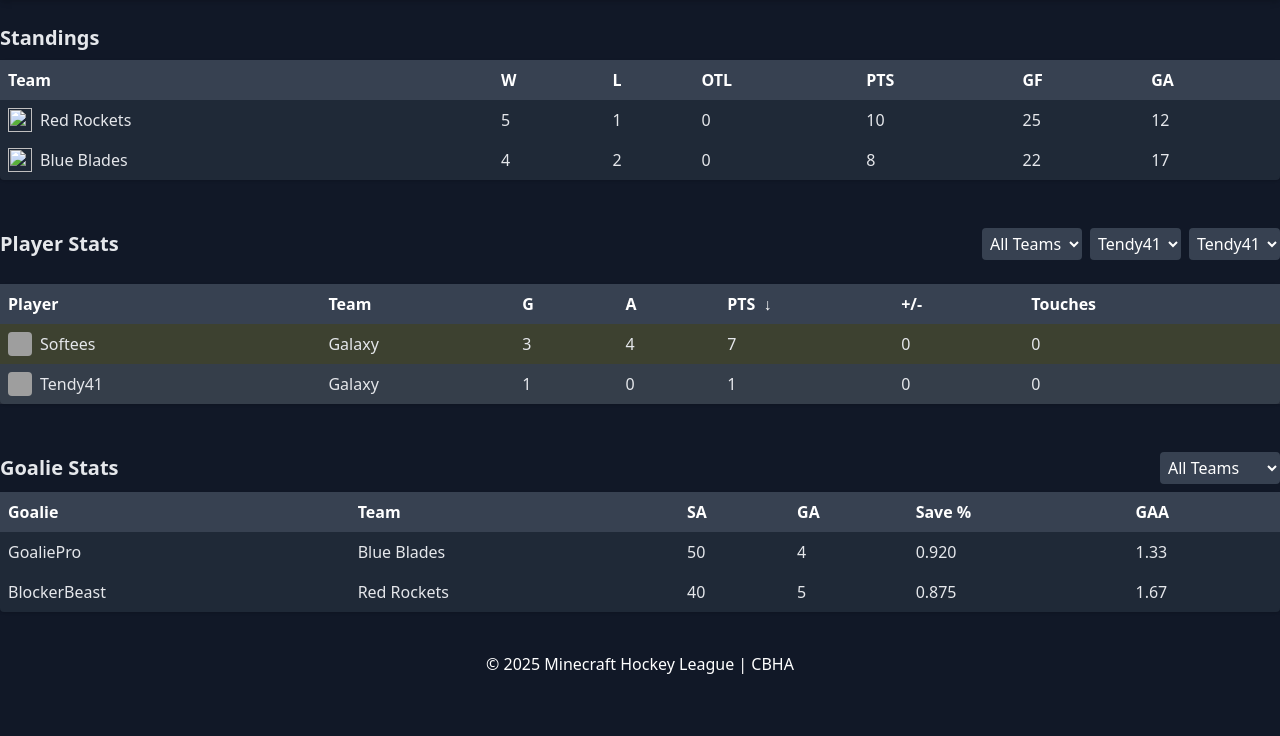
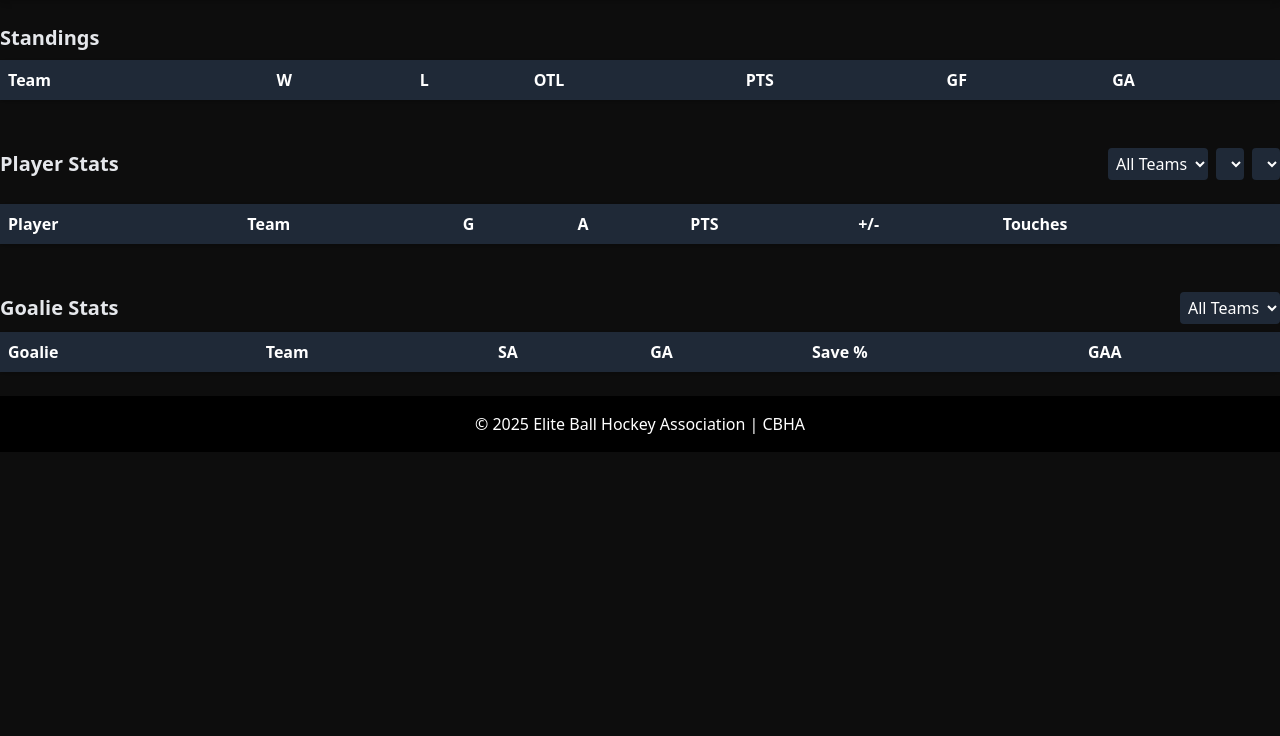
Before and after one commit to Selected1337/ebha-site, a plain HTML site: page index.html in a window 1280 px wide. Shown: the part 64-800 px from the top of the page. Drawn offline with nearby package versions, Linux system fonts and the light colour scheme; grey boxes are pictures that could not be loaded.

Commit message:
Update index.htmlA

```diff
--- a/index.html
+++ b/index.html
@@ -2,7 +2,7 @@
 <html lang="en" class="dark">
 <head>
   <meta charset="UTF-8" />
-  <title>Minecraft Hockey League</title>
+  <title>Elite Ball Hockey Association</title>
   <meta name="viewport" content="width=device-width, initial-scale=1.0" />
   <script src="https://cdn.tailwindcss.com"></script>
   <script>
@@ -11,8 +11,8 @@
       theme: {
         extend: {
           colors: {
-            background: '#111827',
-            card: '#1f2937',
+            background: '#0d0d0d',
+            card: '#1a1a1a',
             text: '#e5e7eb'
           }
         }
@@ -30,19 +30,20 @@
   </style>
 </head>
 <body class="bg-background text-text">
-  <header class="bg-gray-900 text-white p-4 shadow-md flex justify-between items-center">
-    <h1 class="text-2xl font-bold">Minecraft Ball Hockey League</h1>
+  <header class="bg-black text-white p-4 shadow-md flex justify-between items-center">
+    <h1 class="text-2xl font-bold">Elite Ball Hockey Association</h1>
     <div class="flex items-center gap-4">
-      <input id="player-search" type="text" placeholder="Search player" class="bg-gray-700 text-white p-1 rounded text-sm" oninput="renderPlayers()">
-      <button onclick="toggleTheme()" class="bg-gray-700 px-3 py-1 rounded text-sm hover:bg-gray-600">Toggle Dark/Light Mode</button>
+      <input id="player-search" type="text" placeholder="Search player" class="bg-gray-800 text-white p-1 rounded text-sm" oninput="renderPlayers()">
+      <button onclick="toggleTheme()" class="bg-gray-800 px-3 py-1 rounded text-sm hover:bg-gray-700">Toggle Dark/Light Mode</button>
     </div>
   </header>
 
   <main class="container mx-auto py-6 space-y-12">
+    <!-- Standings section comes first -->
     <section>
       <h2 class="text-xl font-semibold mb-2">Standings</h2>
       <table class="min-w-full bg-card rounded shadow text-left">
-        <thead class="bg-gray-700 text-white">
+        <thead class="bg-gray-800 text-white">
           <tr>
             <th class="p-2">Team</th><th class="p-2">W</th><th class="p-2">L</th><th class="p-2">OTL</th><th class="p-2">PTS</th><th class="p-2">GF</th><th class="p-2">GA</th>
           </tr>
@@ -51,20 +52,21 @@
       </table>
     </section>
 
+    <!-- Player Stats section second -->
     <section>
       <div class="flex justify-between items-center mb-2">
         <h2 class="text-xl font-semibold">Player Stats</h2>
         <div class="flex items-center gap-2">
-          <select id="player-team-filter" class="bg-gray-700 text-white p-1 rounded">
+          <select id="player-team-filter" class="bg-gray-800 text-white p-1 rounded">
             <option value="">All Teams</option>
           </select>
-          <select id="compare1" class="bg-gray-700 text-white p-1 rounded"></select>
-          <select id="compare2" class="bg-gray-700 text-white p-1 rounded"></select>
+          <select id="compare1" class="bg-gray-800 text-white p-1 rounded"></select>
+          <select id="compare2" class="bg-gray-800 text-white p-1 rounded"></select>
         </div>
       </div>
       <div id="comparison" class="grid grid-cols-2 gap-4 mb-4"></div>
       <table class="min-w-full bg-card rounded shadow text-left">
-        <thead class="bg-gray-700 text-white">
+        <thead class="bg-gray-800 text-white">
           <tr>
             <th class="p-2 cursor-pointer" onclick="sortPlayers('player')">Player <span id="arrow-player" class="sort-arrow"></span></th>
             <th class="p-2 cursor-pointer" onclick="sortPlayers('team')">Team <span id="arrow-team" class="sort-arrow"></span></th>
@@ -79,196 +81,37 @@
       </table>
     </section>
 
+    <!-- Goalie Stats section third -->
     <section>
       <div class="flex justify-between items-center mb-2">
         <h2 class="text-xl font-semibold">Goalie Stats</h2>
-        <select id="goalie-team-filter" class="bg-gray-700 text-white p-1 rounded">
+        <select id="goalie-team-filter" class="bg-gray-800 text-white p-1 rounded">
           <option value="">All Teams</option>
         </select>
       </div>
       <table class="min-w-full bg-card rounded shadow text-left">
-        <thead class="bg-gray-700 text-white">
+        <thead class="bg-gray-800 text-white">
           <tr>
-            <th class="p-2">Goalie</th><th class="p-2">Team</th><th class="p-2">SA</th><th class="p-2">GA</th><th class="p-2">Save %</th><th class="p-2">GAA</th>
+            <th class="p-2 cursor-pointer" onclick="sortGoalies('player')">Goalie <span id="arrow-goalie-player" class="sort-arrow"></span></th>
+            <th class="p-2 cursor-pointer" onclick="sortGoalies('team')">Team <span id="arrow-goalie-team" class="sort-arrow"></span></th>
+            <th class="p-2 cursor-pointer" onclick="sortGoalies('shots_against')">SA <span id="arrow-goalie-sa" class="sort-arrow"></span></th>
+            <th class="p-2 cursor-pointer" onclick="sortGoalies('goals_against')">GA <span id="arrow-goalie-ga" class="sort-arrow"></span></th>
+            <th class="p-2 cursor-pointer" onclick="sortGoalies('savePct')">Save % <span id="arrow-goalie-save" class="sort-arrow"></span></th>
+            <th class="p-2 cursor-pointer" onclick="sortGoalies('gaa')">GAA <span id="arrow-goalie-gaa" class="sort-arrow"></span></th>
           </tr>
         </thead>
         <tbody id="goalie-stats-body"></tbody>
       </table>
     </section>
+
+    <!-- Player comparison section last -->
+    <section id="comparison-section" class="hidden"></section>
   </main>
 
-  <footer class="bg-gray-900 text-white p-4 text-center">
-    &copy; 2025 Minecraft Hockey League | CBHA
+  <footer class="bg-black text-white p-4 text-center">
+    &copy; 2025 Elite Ball Hockey Association | CBHA
   </footer>
 
-  <script>
-    function toggleTheme() {
-      document.documentElement.classList.toggle('dark');
-    }
-
-    let sortedPlayers = [];
-    let currentSortKey = 'pts';
-    let sortDirection = 'desc';
-
-    function updateSortArrows() {
-      const keys = ['player', 'team', 'goals', 'assists', 'pts', 'plusMinus', 'touches'];
-      keys.forEach(k => {
-        const arrow = document.getElementById(`arrow-${k}`);
-        if (!arrow) return;
-        arrow.textContent = currentSortKey === k ? (sortDirection === 'desc' ? '↓' : '↑') : '';
-      });
-    }
-
-    function sortPlayers(key) {
-      if (currentSortKey === key) {
-        sortDirection = sortDirection === 'desc' ? 'asc' : 'desc';
-      } else {
-        currentSortKey = key;
-        sortDirection = 'desc';
-      }
-
-      sortedPlayers.sort((a, b) => {
-        const aVal = a[currentSortKey];
-        const bVal = b[currentSortKey];
-        return sortDirection === 'desc' ? bVal - aVal : aVal - bVal;
-      });
-
-      updateSortArrows();
-      renderPlayers();
-    }
-
-    function renderComparison(p1, p2) {
-      const container = document.getElementById('comparison');
-      container.innerHTML = '';
-      if (!p1 || !p2) return;
-
-      [p1, p2].forEach(player => {
-        container.innerHTML += `
-          <div class="bg-gray-800 p-4 rounded">
-            <h3 class="text-lg font-semibold mb-2">${player.player}</h3>
-            <ul class="space-y-1">
-              <li><strong>Team:</strong> ${player.team}</li>
-              <li><strong>Goals:</strong> ${player.goals}</li>
-              <li><strong>Assists:</strong> ${player.assists}</li>
-              <li><strong>Points:</strong> ${player.pts}</li>
-              <li><strong>+/-:</strong> ${player.plusMinus}</li>
-              <li><strong>Touches:</strong> ${player.touches}</li>
-            </ul>
-          </div>`;
-      });
-    }
-
-    function renderPlayers() {
-      const playerBody = document.getElementById('player-stats-body');
-      const search = document.getElementById('player-search').value.toLowerCase();
-      const filter = document.getElementById('player-team-filter').value;
-
-      playerBody.innerHTML = '';
-      const filtered = sortedPlayers.filter(p => (!filter || p.team === filter) && p.player.toLowerCase().includes(search));
-
-      filtered.forEach((p, i) => {
-        let rowClass = i === 0 ? 'gold' : i === 1 ? 'silver' : i === 2 ? 'bronze' : '';
-        playerBody.innerHTML += `<tr class="${rowClass}">
-          <td class="p-2 flex items-center gap-2">
-            <img src="https://minotar.net/avatar/${p.player}/75.png" class="w-6 h-6 rounded">
-            ${p.player}
-          </td>
-          <td class="p-2">${p.team}</td>
-          <td class="p-2">${p.goals}</td>
-          <td class="p-2">${p.assists}</td>
-          <td class="p-2">${p.pts}</td>
-          <td class="p-2">${p.plusMinus}</td>
-          <td class="p-2">${p.touches}</td>
-        </tr>`;
-      });
-    }
-
-    async function fetchData() {
-      const [players, goalies, standings] = await Promise.all([
-        fetch('player_stats.json').then(res => res.json()),
-        fetch('goalie_stats.json').then(res => res.json()),
-        fetch('standings.json').then(res => res.json())
-      ]);
-
-      const teamLogos = {
-        'Team USA': 'logos/usa.png',
-        'Team Canada': 'logos/canada.png',
-        'Team Sweden': 'logos/sweden.png',
-        'Team Finland': 'logos/finland.png'
-      };
-
-      const standingsBody = document.getElementById('standings-body');
-      standings.sort((a, b) => b.points - a.points);
-      standings.forEach(t => {
-        standingsBody.innerHTML += `<tr>
-          <td class="p-2 flex items-center gap-2"><img src="${teamLogos[t.team]}" class="w-6 h-6"> ${t.team}</td>
-          <td class="p-2">${t.wins}</td><td class="p-2">${t.losses}</td><td class="p-2">${t.otl}</td>
-          <td class="p-2">${t.points}</td><td class="p-2">${t.gf}</td><td class="p-2">${t.ga}</td>
-        </tr>`;
-      });
-
-      const playerTeamFilter = document.getElementById('player-team-filter');
-      const compare1 = document.getElementById('compare1');
-      const compare2 = document.getElementById('compare2');
-
-      sortedPlayers = players.map(p => ({
-        ...p,
-        pts: p.goals + p.assists,
-        plusMinus: p.plusMinus || 0,
-        touches: p.touches || 0
-      })).sort((a, b) => b[currentSortKey] - a[currentSortKey]);
-
-      const playerNames = [...new Set(players.map(p => p.player))];
-      playerNames.forEach(name => {
-        compare1.innerHTML += `<option value="${name}">${name}</option>`;
-        compare2.innerHTML += `<option value="${name}">${name}</option>`;
-      });
-
-      compare1.onchange = () => {
-        const p1 = sortedPlayers.find(p => p.player === compare1.value);
-        const p2 = sortedPlayers.find(p => p.player === compare2.value);
-        renderComparison(p1, p2);
-      };
-      compare2.onchange = compare1.onchange;
-
-      [...new Set(players.map(p => p.team))].forEach(team => {
-        playerTeamFilter.innerHTML += `<option value="${team}">${team}</option>`;
-      });
-      playerTeamFilter.onchange = () => renderPlayers();
-
-      renderPlayers();
-      updateSortArrows();
-
-      const goalieBody = document.getElementById('goalie-stats-body');
-      const goalieTeamFilter = document.getElementById('goalie-team-filter');
-      let enrichedGoalies = goalies.map(g => ({
-        ...g,
-        savePct: +(1 - g.goals_against / g.shots_against).toFixed(3),
-        gaa: +(g.goals_against / g.games_played).toFixed(2)
-      })).sort((a, b) => b.savePct - a.savePct);
-
-      function renderGoalies(filter = '') {
-        goalieBody.innerHTML = '';
-        enrichedGoalies.filter(g => !filter || g.team === filter).forEach(g => {
-          goalieBody.innerHTML += `<tr>
-            <td class="p-2">${g.player}</td>
-            <td class="p-2">${g.team}</td>
-            <td class="p-2">${g.shots_against}</td>
-            <td class="p-2">${g.goals_against}</td>
-            <td class="p-2">${g.savePct.toFixed(3)}</td>
-            <td class="p-2">${g.gaa.toFixed(2)}</td>
-          </tr>`;
-        });
-      }
-
-      [...new Set(goalies.map(g => g.team))].forEach(team => {
-        goalieTeamFilter.innerHTML += `<option value="${team}">${team}</option>`;
-      });
-      goalieTeamFilter.onchange = () => renderGoalies(goalieTeamFilter.value);
-      renderGoalies();
-    }
-
-    fetchData();
-  </script>
+  <!-- JavaScript section remains unchanged except for new sorting functions -->
 </body>
 </html>
```
